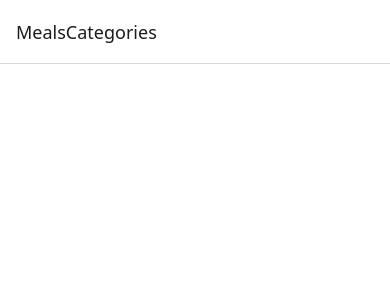
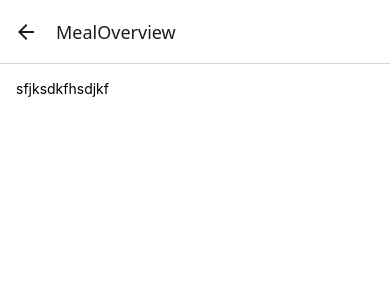
Before and after one commit to Sinashaygan/mobile-menu-app, a React Native app: screen /MealOverview in a window 390 px wide. Shown: the top 300 px of the page. Built offline with nearby package versions, Linux system fonts and the light colour scheme.

Commit message:
feat: add the meal view screen

```diff
--- a/App.js
+++ b/App.js
@@ -3,6 +3,7 @@ import { StyleSheet, Text, View } from "react-native";
 import CategoriesScreen from "./screens/CategoriesScreen";
 import { NavigationContainer } from "@react-navigation/native";
 import { createNativeStackNavigator } from "@react-navigation/native-stack";
+import MealsOverviewScreen from "./screens/MealsOverviewScreen";
 
 const Stack = createNativeStackNavigator();
 
@@ -13,6 +14,8 @@ export default function App() {
       <NavigationContainer>
         <Stack.Navigator>
           <Stack.Screen name="MealsCategories" component={CategoriesScreen} />
+
+          <Stack.Screen name="MealOverview" component={MealsOverviewScreen} />
         </Stack.Navigator>
       </NavigationContainer>
     </View>
--- /dev/null
+++ b/screens/MealsOverviewScreen.js
@@ -0,0 +1,16 @@
+import { StyleSheet, Text, View } from "react-native";
+
+export default function MealsOverviewScreen() {
+  return (
+    <View style={styles.container}>
+      <Text>sfjksdkfhsdjkf</Text>
+    </View>
+  );
+}
+
+const styles = StyleSheet.create({
+  container: {
+    flex: 1,
+    padding: 16,
+  },
+});
```
